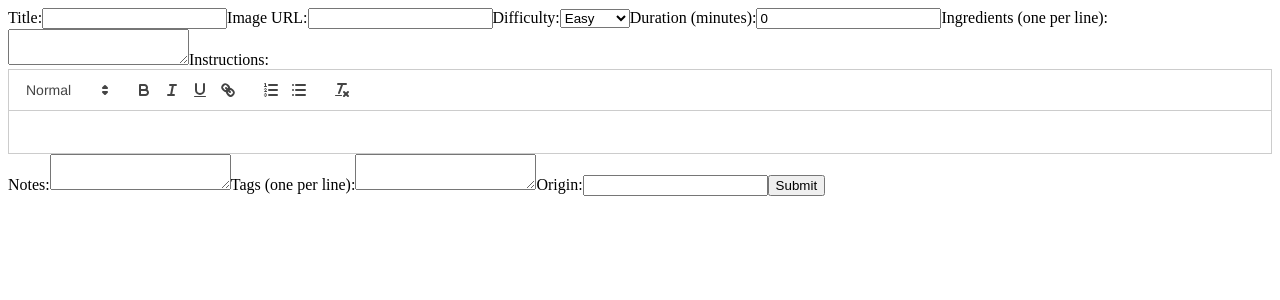
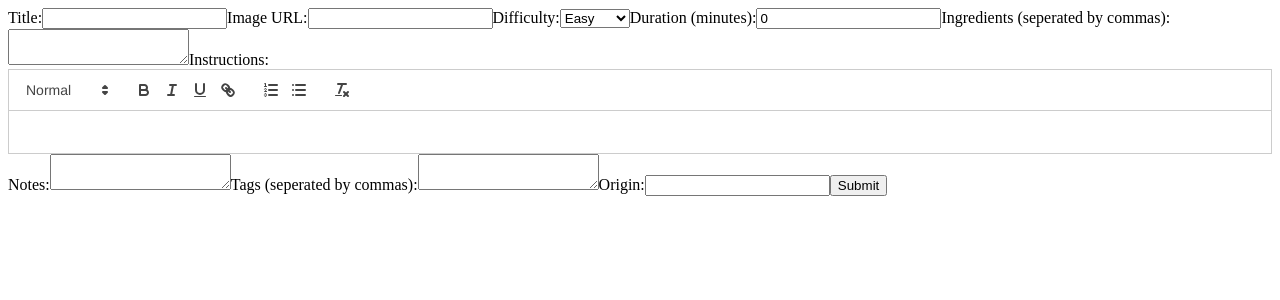
Before and after one commit to JamesDimonaco/Lucys-cookBook, a Next.js app: page /recipe in a window 1280 px wide. Shown: the top 300 px of the page. Built offline with nearby package versions, Linux system fonts and the light colour scheme.

Commit message:
commers instead of lines

```diff
--- a/app/actions.ts
+++ b/app/actions.ts
@@ -29,7 +29,7 @@ export const editRecipe = async (recipe: any) => {
     imageUrl: data.imageUrl || null,
     difficulty: data.difficulty || "none",
     duration: parseInt(data.duration, 10) || null,
-    ingredients: data.ingredients ? data.ingredients.split("\n") : [],
+    ingredients: data.ingredients ? data.ingredients.split(",") : [],
     notes: data.notes || null,
     tags: data.tags ? data.tags.split("\n") : [],
     whereFrom: data.whereFrom || "",
@@ -61,7 +61,7 @@ export async function postRecipe(recipe: any) {
     imageUrl: data.imageUrl || null,
     difficulty: data.difficulty || "none",
     duration: parseInt(data.duration, 10) || null,
-    ingredients: data.ingredients ? data.ingredients.split("\n") : [],
+    ingredients: data.ingredients ? data.ingredients.split(",") : [],
     notes: data.notes || null,
     tags: data.tags ? data.tags.split("\n") : [],
     whereFrom: data.whereFrom || "",
--- a/app/components/Form.tsx
+++ b/app/components/Form.tsx
@@ -90,7 +90,7 @@ function RecipeForm({ post, defaultFromState }: RecipeFormProps) {
           />
         </label>
         <label className="grid gap-2">
-          Ingredients (one per line):
+          Ingredients (seperated by commas):
           <textarea
             name="ingredients"
             value={formState.ingredients}
@@ -122,7 +122,7 @@ function RecipeForm({ post, defaultFromState }: RecipeFormProps) {
           />
         </label>
         <label className="grid gap-2">
-          Tags (one per line):
+          Tags (seperated by commas):
           <textarea
             name="tags"
             value={formState.tags}
```
